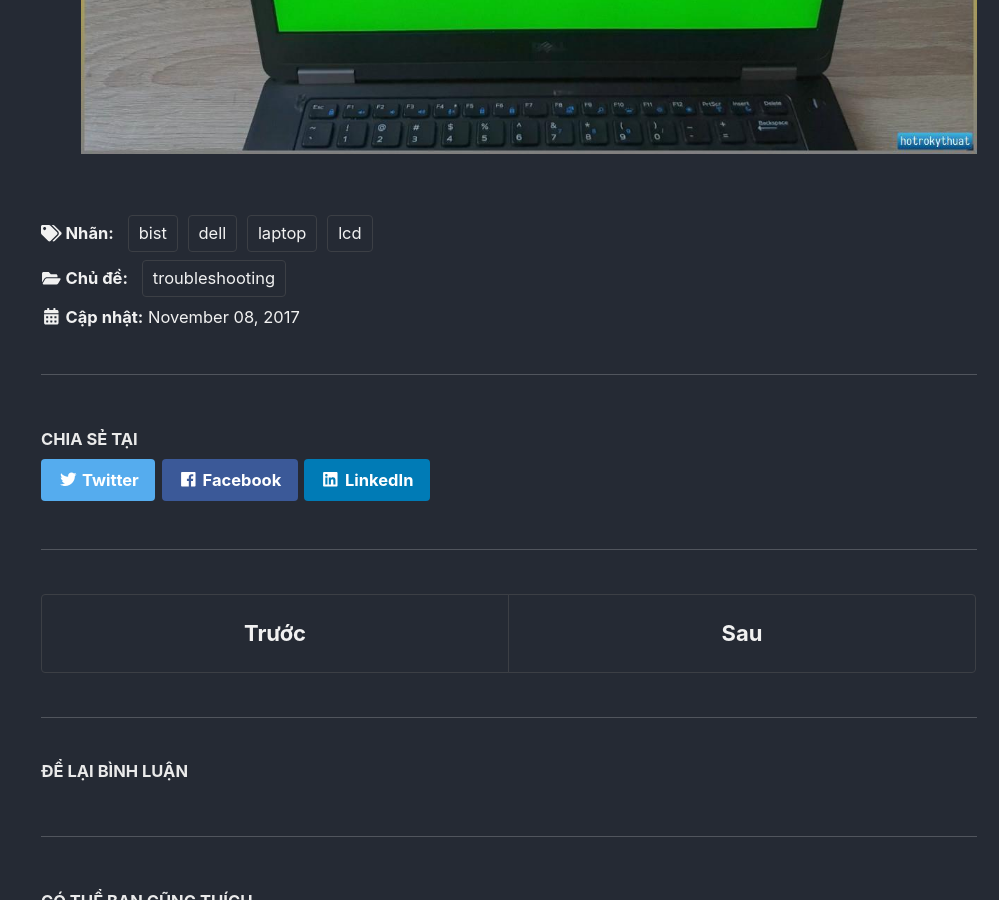
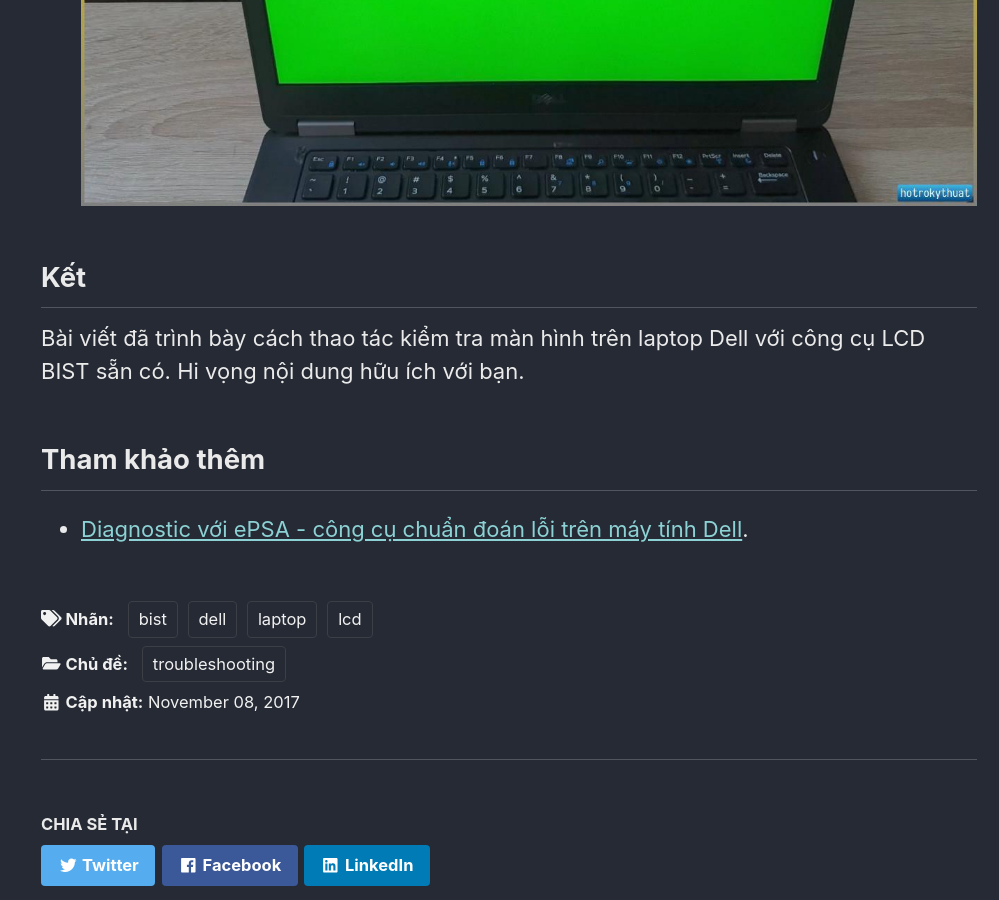
Before and after one commit to hotrokythuat/hotrokythuat.github.io, a Jekyll site: the page built from _posts/2017-11-08-lcd-bist.md, in a window 1280 px wide and 900 px high, scrolled down 5179 px. Shown: the whole window, without its empty margins (281-1280 px from the left). Built offline with Jekyll 4.4.1, drawn with Linux system fonts in a browser that asks for light colours; cached includes are drawn as plain includes; some of the changed text lies outside the part shown.

Commit message:
Finished the Laptop LCD BIST progress

```diff
--- a/_posts/2017-11-08-lcd-bist.md
+++ b/_posts/2017-11-08-lcd-bist.md
@@ -17,9 +17,9 @@ LCD BIST, hay đầy đủ hơn là LCD Built-In Self-Test, là một thành ph
 
 Ở bài viết này, chỉ bàn tới cách chạy công cụ này trên laptop. Cách thực hiện trên một Monitor sẽ được đề cập trên một bài viết khác hoặc bổ sung sau do cách thức khác nhau.
 
-Ghi chú:
- - Thời gian thực hiện: 30s - 1 phút.
- - Nên chuẩn bị thiết bị chụp/ghi hình để lưu lại tình trạng lỗi.
+- **Ghi chú**:
+    - Thời gian thực hiện: 30s - 1 phút.
+    - Nên sẵn sàng thiết bị chụp/ghi hình để lưu lại tình trạng lỗi.
 
 ## Mục đích
 
@@ -66,3 +66,11 @@ Ghi chú:
 - Màu xanh lá
 
    ![Màu xanh lá](/assets/media/2017-11-08-lcd-bist/mpv-shot0015.jpg)
+
+## Kết
+
+Bài viết đã trình bày cách thao tác kiểm tra màn hình trên laptop Dell với công cụ LCD BIST sẵn có. Hi vọng nội dung hữu ích với bạn.
+
+## Tham khảo thêm
+
+- [Diagnostic với ePSA - công cụ chuẩn đoán lỗi trên máy tính Dell](/troubleshooting/how-to-launch-ePSA-diagnostic-tool-for-dell-laptop-desktop/).
```
Also changed, not shown: assets/media/2017-11-08-lcd-bist/2019-03-24_01-38-59.png.
